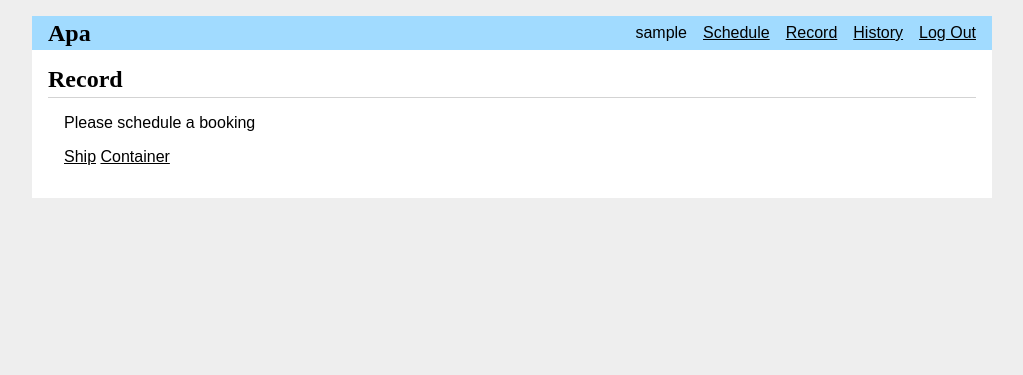
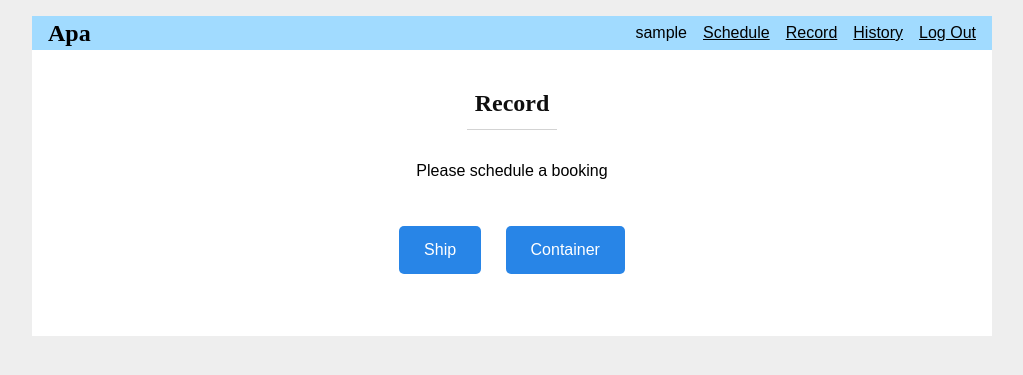
Before and after one commit to TanHaoxuan/Container_Terminal_Operation, a Flask app: page /record in a window 1280 px wide. Shown: the top 375 px of the page, without its empty margins (128-1151 px from the left). Run offline with Flask 3, Linux system fonts and the light colour scheme; the visitor is signed in with stand-in values (Sample User, id 1); parts of the project's set-up code (start-up, migrations or seed data) failed here and were passed over; some libraries are stand-ins or nearby versions.

Commit message:
beautify button pages

```diff
--- a/static/style.css
+++ b/static/style.css
@@ -270,3 +270,45 @@ th,td {
 .table100.ver1 .ps__rail-y .ps__thumb-y::before {
     background-color: #ccc
 }
+
+
+.content {
+    /* Other existing styles */
+    display: flex;
+    flex-direction: column;
+    justify-content: center; /* Vertically center content */
+    align-items: center; /* Horizontally center content */
+    padding: 1rem;
+}
+
+.content h1 {
+    /* Other existing styles */
+    text-align: center; /* Center the heading text */
+    margin: 1rem 0; /* Add top and bottom margin */
+    padding: 0.5rem;
+    background-color: white; /* Match button color */
+    color: rgb(15, 15, 15); /* White text for contrast */
+    width: fit-content; /* Fit the width to the content */
+    border-radius: 10px; /* Rounded corners for the heading background */
+}
+.button-container {
+    text-align: center; /* Center the buttons */
+    margin: 20px;
+  }
+
+  .button-box {
+    display: inline-block; /* Display buttons inline */
+    padding: 15px 25px; /* Add padding inside the button */
+    margin: 10px; /* Add margin around buttons */
+    background-color: #2885e7; /* Background color of the button */
+    color: white; /* Text color */
+    text-decoration: none; /* Remove underline from links */
+    border-radius: 5px; /* Rounded corners */
+    border: none; /* No border */
+    transition: background-color 0.3s ease; /* Smooth transition for hover effect */
+  }
+
+  .button-box:hover {
+    background-color: #0056b3; /* Darker shade for hover state */
+    cursor: pointer; /* Change cursor to pointer */
+  }
--- a/templates/record/record_page.html
+++ b/templates/record/record_page.html
@@ -7,9 +7,9 @@
 {% block content %}
 <div class="content">
     <p>Please schedule a booking</p>
-    <div class="buttons">
-      <a href="{{ url_for('ship_record') }}" class="button">Ship</a>
-      <a href="{{ url_for('container_record') }}" class="button">Container</a>
+    <div class="button-container">
+      <a href="{{ url_for('ship_record') }}" class="button-box">Ship</a>
+      <a href="{{ url_for('container_record') }}" class="button-box">Container</a>
     </div>
   </div>
 {% endblock %}
--- a/templates/schedule/schedule_page.html
+++ b/templates/schedule/schedule_page.html
@@ -7,9 +7,9 @@
 {% block content %}
 <div class="content">
     <p>Please schedule a booking</p>
-    <div class="buttons">
-      <a href="{{ url_for('ship_schedule') }}" class="button">Ship</a>
-      <a href="{{ url_for('container_schedule') }}" class="button">Container</a>
+    <div class="button-container">
+      <a href="{{ url_for('ship_schedule') }}" class="button-box">Ship</a>
+      <a href="{{ url_for('container_schedule') }}" class="button-box">Container</a>
     </div>
   </div>
 {% endblock %}
```
